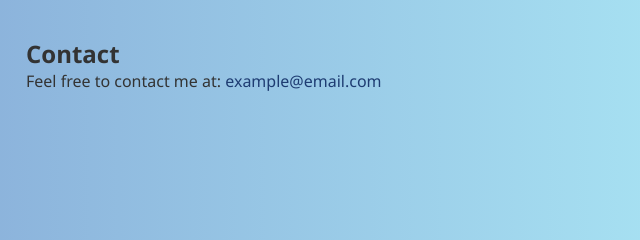
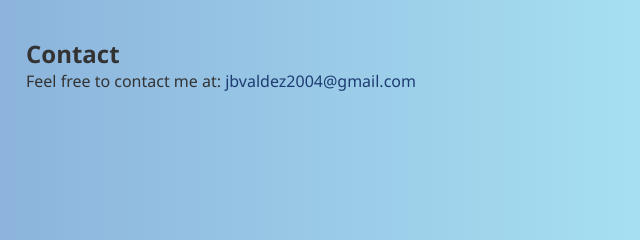
Before and after one commit to Yatyy/Vercel, a plain HTML site: page index.html in a window 1280 px wide. Shown: the part 376-616 px from the top of the page, 234-874 px from the left. Drawn offline with Linux system fonts and the light colour scheme.

Commit message:
Update index.html

```diff
--- a/index.html
+++ b/index.html
@@ -31,7 +31,7 @@
 
     <section id="contact">
       <h2>Contact</h2>
-      <p>Feel free to contact me at: <a href="mailto:example@email.com">example@email.com</a></p>
+      <p>Feel free to contact me at: <a href="mailto:example@email.com">jbvaldez2004@gmail.com</a></p>
     </section>
   </main>
 
```
